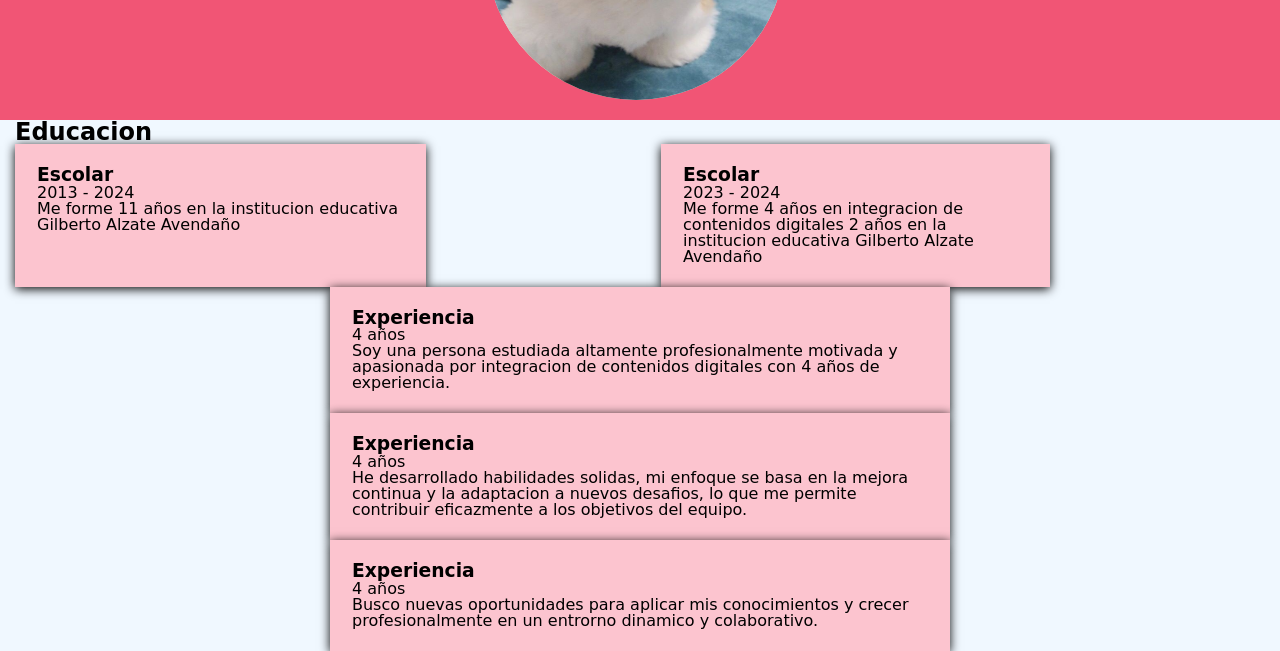
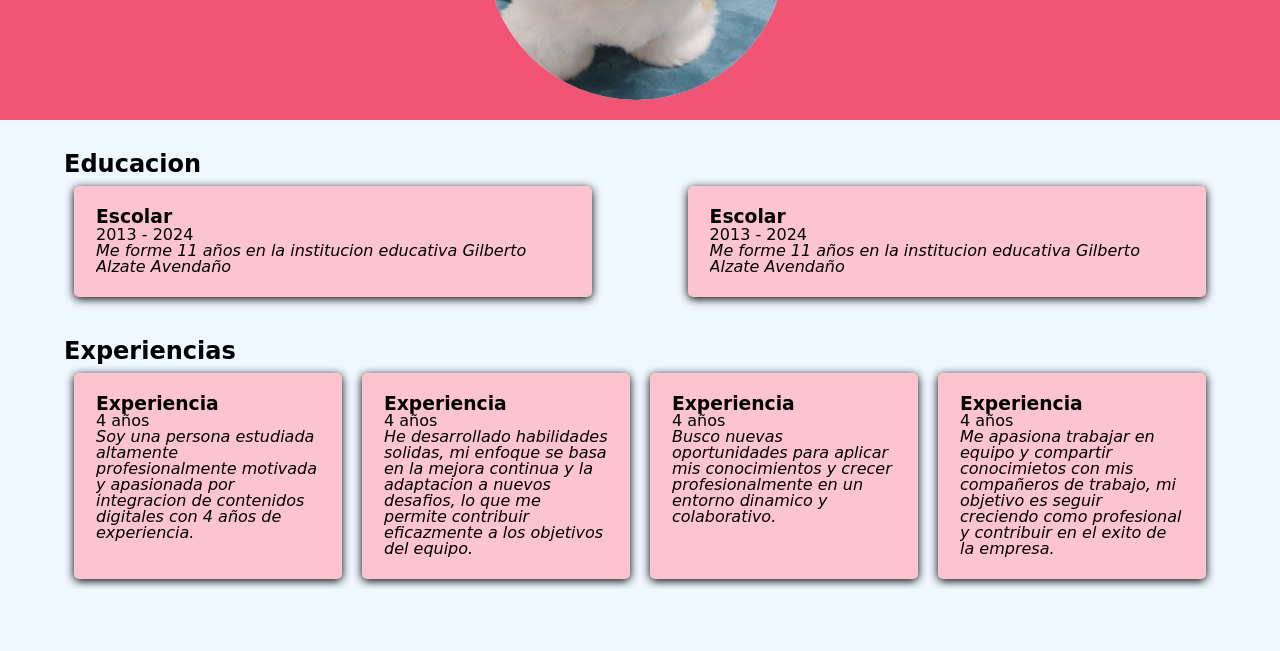
Before and after one commit to Manuelamontoya199/hoja-de-vida-3, a plain HTML site: page index.html in a window 1280 px wide. Shown: the part 220-871 px from the top of the page. After the commit the page ends 809 px from the top, so only its background shows below. Drawn offline with Linux system fonts and the light colour scheme.

Commit message:
modifique todo lo de index.html y lo de css

```diff
--- a/estilos/estilos.css
+++ b/estilos/estilos.css
@@ -1,14 +1,16 @@
 *{
     margin: 0;
-    padding: 0%;
+    padding: 0;
     box-sizing: border-box;
 }
 
 body{
     font-family: cursive;
     background-color: aliceblue;
-color: black;
-line-height: 1.0;
+    color: black;
+    line-height: 1.0;
+    margin: 0%;
+
 }
 
 header{
@@ -43,7 +45,18 @@ header{
     margin-right: 20px;
 }
 
-
+.principal{
+    width: 100%;
+    display: flex;
+    flex-direction: column;
+    align-items: center;
+    padding-top: 1rem;
+    margin-top: 1rem;
+    gap: 2rem;
+}
+.experiencie{
+    width: 90%;
+}
 .sesion{
      display: flex;
      justify-content: start;
@@ -62,28 +75,44 @@ header{
 }
 
 .Educacionsesion{
-    width: 1250px;
-    margin: auto;
-    gap: 20px;
+    width: 90%;
+    gap: 2rem;
 
+}
+
+.Educacionexperiencias{
+    display: flex;
+    justify-content: center;
+    height: 30%;
+    width: 200%;
 }
 
 .Educacioncontenedor{
     display: flex;
-    gap: 20px;
-    justify-content: center;
+    gap: 5px;
+    justify-content: space-between;
+    height: 100%;
+}
+
+.Educacioncontenedores{
+display: flex;
+justify-content: space-around;
+
 }
 
 .Educacioncenter{
     background-color: rgb(252, 196, 207);
     padding: 20px;
     border: 2px solid rgb(252, 196, 207);
+    border-radius: 5px;
     box-shadow: 0 2px 10px black;
-    width: calc(50% - 20px);
+    width: 45%;
+    margin: 10px;
 }
 
 .descripcion{
     color: black;
     font-size: 6;
-    font-family: cursive;
+    font-style: italic;
+    overflow: hidden;
 }
--- a/index.html
+++ b/index.html
@@ -1,11 +1,13 @@
 <!DOCTYPE html>
 <html lang="en">
+
 <head>
   <meta charset="UTF-8" />
   <meta name="viewport" content="width=device-width, initial-scale=1.0" />
   <title>Hoja de vida</title>
   <link rel="stylesheet" href="./estilos/estilos.css" />
 </head>
+
 <body>
   <header>
     <div class="perfil">
@@ -25,68 +27,73 @@
       </div>
     </div>
   </header>
-
+  <main class="principal">
     <section class="Educacionsesion">
       <h2>Educacion</h2>
       <div class="Educacioncontenedor">
         <div class="Educacioncenter">
           <h3>Escolar</h3>
-          <p >2013 - 2024</p>
+          <p>2013 - 2024</p>
           <p class="descripcion">
             Me forme 11 años en la
             institucion educativa Gilberto Alzate Avendaño
           </p>
         </div>
-
-        <section class="Educacionsesion">
-        <div class="Educacioncontenedor">
         <div class="Educacioncenter">
           <h3>Escolar</h3>
-          <p>2023 - 2024</p>
-          <p class="descripcion"> Me forme 4 años en integracion de contenidos digitales 2 años en la
-         institucion educativa Gilberto Alzate Avendaño</p>
-         </div>
+          <p>2013 - 2024</p>
+          <p class="descripcion">
+            Me forme 11 años en la
+            institucion educativa Gilberto Alzate Avendaño
+          </p>
         </div>
       </div>
     </section>
-
-
-       <section class="Educacionsesion"></section>
-      <div class="Educacioncontenedor">
+    <section class="experiencie">
+      <h2>Experiencias</h2>
+      <div class="Educacioncontenedores">
         <div class="Educacioncenter">
           <h3>Experiencia</h3>
           <p>4 años</p>
           <p class="descripcion">
-          Soy una persona estudiada altamente profesionalmente motivada y apasionada por integracion de contenidos digitales con 4 años de experiencia.
+            Soy una persona estudiada altamente profesionalmente motivada y apasionada por integracion de contenidos
+            digitales con 4 años de experiencia.
+          </p>
+
+        </div>
+        <div class="Educacioncenter">
+          <h3>Experiencia</h3>
+          <p>4 años</p>
+          <p class="descripcion">
+            He desarrollado habilidades solidas,
+            mi enfoque se basa en la mejora continua y la adaptacion a nuevos desafios, lo que me permite contribuir
+            eficazmente
+            a los objetivos del equipo.
+          </p>
+
+        </div>
+        <div class="Educacioncenter">
+          <h3>Experiencia</h3>
+          <p>4 años</p>
+          <p class="descripcion">
+            Busco nuevas oportunidades para aplicar mis conocimientos
+            y crecer profesionalmente en un entorno dinamico y colaborativo.
+          </p>
+
+        </div>
+        <div class="Educacioncenter">
+          <h3>Experiencia</h3>
+          <p>4 años</p>
+          <p class="descripcion">
+            Me apasiona trabajar en equipo y compartir conocimietos con mis compañeros de trabajo, mi objetivo es
+            seguir creciendo como profesional y contribuir en el exito de la empresa.
           </p>
 
         </div>
       </div>
 
-      <section class="Educacionsesion"></section>
-      <div class="Educacioncontenedor">
-        <div class="Educacioncenter">
-          <h3>Experiencia</h3>
-          <p>4 años</p>
-          <p class="descripcion">
-           He desarrollado habilidades solidas,
-          mi enfoque se basa en la mejora continua y la adaptacion a nuevos desafios, lo que me permite contribuir eficazmente
-          a los objetivos del equipo.
-          </p>
-        </div>
-      </div>
+    </section>
+  </main>
 
-      <section class="Educacionsesion"></section>
-      <div class="Educacioncontenedor">
-        <div class="Educacioncenter">
-          <h3>Experiencia</h3>
-          <p>4 años</p>
-          <p class="descripcion">
-          Busco nuevas oportunidades para aplicar mis conocimientos
-          y crecer profesionalmente en un entrorno dinamico y colaborativo.
-          </p>
-
-        </div>
-      </div>
 </body>
  </html>
```
Lines whose indentation alone changed are shown as unchanged.
